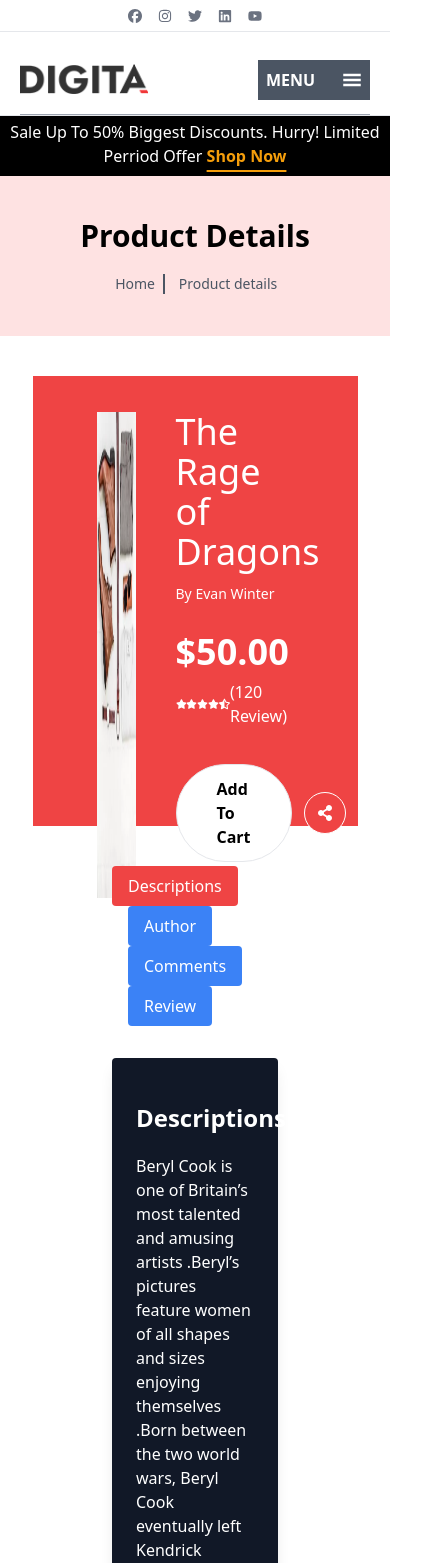
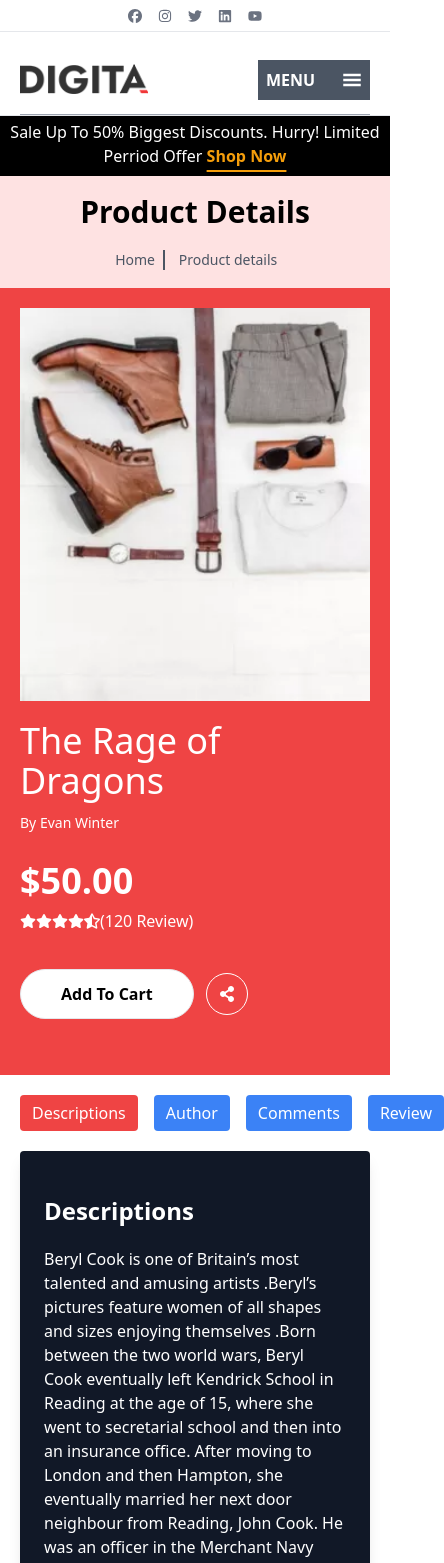
Before and after one commit to alimnh520/text-next, a Next.js app: page /components/shops in a window 390 px wide. Shown: the top 1563 px of the page, 444 px wide, since content can reach past the window. Built offline with nearby package versions, Linux system fonts and the light colour scheme.

Commit message:
add all the mobile code

```diff
--- a/src/app/components/itemsdetails/[id]/page.jsx
+++ b/src/app/components/itemsdetails/[id]/page.jsx
@@ -40,18 +40,18 @@ const page = ({ params }) => {
     }, []);
 
     return (
-        <div className='w-full text-white pt-28 flex flex-col items-center justify-center bg-gradient-to-r from-blue-950 via-blue-800 to-purple-900'>
-            <div className='flex gap-x-5 items-center justify-center uppercase text-4xl font-semibold'>
-                <div className='w-52 h-px bg-gray-400 font-josefin'></div>
+        <div className='w-full text-white pt-28 flex flex-col items-center justify-center bg-gradient-to-r from-blue-950 via-blue-800 to-purple-900 sm:pb-5'>
+            <div className='flex gap-x-5 items-center justify-center uppercase text-4xl font-semibold sm:text-2xl'>
+                <div className='w-52 h-px bg-gray-400 font-josefin sm:w-20'></div>
                 Items Details
-                <div className='w-52 h-px bg-gray-400'></div>
+                <div className='w-52 h-px bg-gray-400 sm:w-20'></div>
             </div>
             <div className="flex flex-col pt-10 items-center justify-center">
                 {
                     RecentColl.filter((allElm) => allElm.id == id).map((currElm) => {
                         return (
                             <div className="flex flex-col items-center justify-center" key={currElm.id}>
-                                <div className='flex items-center justify-center gap-x-10'>
+                                <div className='flex items-center justify-center gap-x-10 sm:flex-col sm:gap-x-0 sm:space-y-5'>
                                     <div className='w-72 h-96 p-5 rounded-md bg-gradient-to-tr from-red-500 via-blue-500 to-green-500 flex items-center justify-center '>
                                         <div ref={tiltRef} className='w-full h-full overflow-hidden rounded-md'>
                                             <img
--- a/src/app/components/men/page.jsx
+++ b/src/app/components/men/page.jsx
@@ -8,7 +8,7 @@ const page = () => {
     return (
         <div className='w-full h-auto flex flex-col mt-20'>
             <Collection />
-            <div className="w-full mt-10 px-28 py-10 flex space-x-10 justify-between sm:px-5 sm:flex-col sm:items-center sm:mt-0">
+            <div className="w-full mt-10 px-28 py-10 flex space-x-10 justify-between sm:px-5 sm:flex-col sm:items-center sm:mt-0 sm:space-x-0">
                 <StoreData>
                     <ProductCol />
                     <Products />
--- a/src/app/components/shops/page.jsx
+++ b/src/app/components/shops/page.jsx
@@ -18,16 +18,16 @@ const page = () => {
             <p className='w-full py-2 text-center bg-black '>
                 Sale Up To 50% Biggest Discounts. Hurry! Limited Perriod Offer <Link href="" className=' underline underline-offset-8 font-semibold decoration-2 text-amber-500 hover:tracking-wider transition-all duration-300'>Shop Now</Link>
             </p>
-            <div className="w-full h-40 gap-y-5 bg-red-100 flex flex-col items-center justify-center">
+            <div className="w-full h-40 gap-y-5 bg-red-100 flex flex-col items-center justify-center sm:h-28">
                 <p className="text-3xl font-bold text-black">Product Details</p>
                 <div className="grid grid-cols-2 text-sm text-gray-600 divide-x-2 divide-gray-600 mr-16">
                     <Link href="/" className="w-32 text-end pr-2">Home</Link>
                     <Link href="/" className="w-32 text-center">Product details</Link>
                 </div>
             </div>
-            <div className="w-10/12 h-[450px] mt-10 py-9 px-16 bg-red-500 grid gap-x-10 grid-cols-3 items-center justify-center">
-                <img src="/likeproduct/latest7.jpg.webp" alt="" className="h-full" />
-                <div className="col-span-2 ">
+            <div className="w-10/12 h-[450px] mt-10 sm:mt-0 py-9 px-16 bg-red-500 grid gap-x-10 grid-cols-3 items-center justify-center sm:w-full sm:h-auto sm:gap-x-0 sm:flex sm:flex-col sm:grid-cols-none sm:grid-rows-none sm:p-5 sm:py-5 sm:space-y-5">
+                <img src="/likeproduct/latest7.jpg.webp" alt="" className="h-full sm:w-full sm:h-auto" />
+                <div className="col-span-2 sm:w-full">
                     <p className="text-4xl font-normal">The Rage of Dragons</p>
                     <p className="text-sm mt-3">By Evan Winter</p>
                     <p className="text-4xl font-semibold mt-7">$50.00</p>
@@ -46,29 +46,29 @@ const page = () => {
                 </div>
             </div>
 
-            <div className="flex flex-col px-28 py-10 w-full">
-                <nav className="space-x-4 mb-8">
+            <div className="flex flex-col px-28 py-10 w-full sm:px-5 sm:py-5">
+                <nav className="space-x-4 mb-8 sm:mb-5 sm:w-full sm:flex sm: items-center sm: justify-between">
                     <button
                         onClick={() => setContent("descriptions")}
-                        className={`px-4 py-2  ${content == "descriptions" ? "bg-red-500" : "bg-blue-500"} text-white rounded`}
+                        className={`px-4 py-2 sm:px-3 sm:py-1.5  ${content == "descriptions" ? "bg-red-500" : "bg-blue-500"} text-white rounded`}
                     >
                         Descriptions
                     </button>
                     <button
                         onClick={() => setContent("author")}
-                        className={`px-4 py-2 ${content == "author" ? "bg-red-500" : "bg-blue-500"} text-white rounded`}
+                        className={`px-4 py-2 sm:px-3 sm:py-1.5 ${content == "author" ? "bg-red-500" : "bg-blue-500"} text-white rounded`}
                     >
                         Author
                     </button>
                     <button
                         onClick={() => setContent("comments")}
-                        className={`px-4 py-2 ${content == "comments" ? "bg-red-500" : "bg-blue-500"} text-white rounded`}
+                        className={`px-4 py-2 sm:px-3 sm:py-1.5 ${content == "comments" ? "bg-red-500" : "bg-blue-500"} text-white rounded`}
                     >
                         Comments
                     </button>
                     <button
                         onClick={() => setContent("review")}
-                        className={`px-4 py-2 ${content == "review" ? "bg-red-500" : "bg-blue-500"} text-white rounded`}
+                        className={`px-4 py-2 sm:px-3 sm:py-1.5 ${content == "review" ? "bg-red-500" : "bg-blue-500"} text-white rounded`}
                     >
                         Review
                     </button>
--- a/src/app/components/women/page.jsx
+++ b/src/app/components/women/page.jsx
@@ -8,7 +8,7 @@ const page = () => {
     return (
         <div className='w-full h-auto flex flex-col mt-20'>
             <Collection />
-            <div className="w-full mt-10 px-28 py-10 flex space-x-10 justify-between sm:px-5 sm:flex-col sm:items-center sm:mt-0">
+            <div className="w-full mt-10 px-28 py-10 flex space-x-10 justify-between sm:px-5 sm:flex-col sm:items-center sm:mt-0 sm:space-x-0">
                 <StoreData>
                     <ProductCol />
                     <Products />
```
